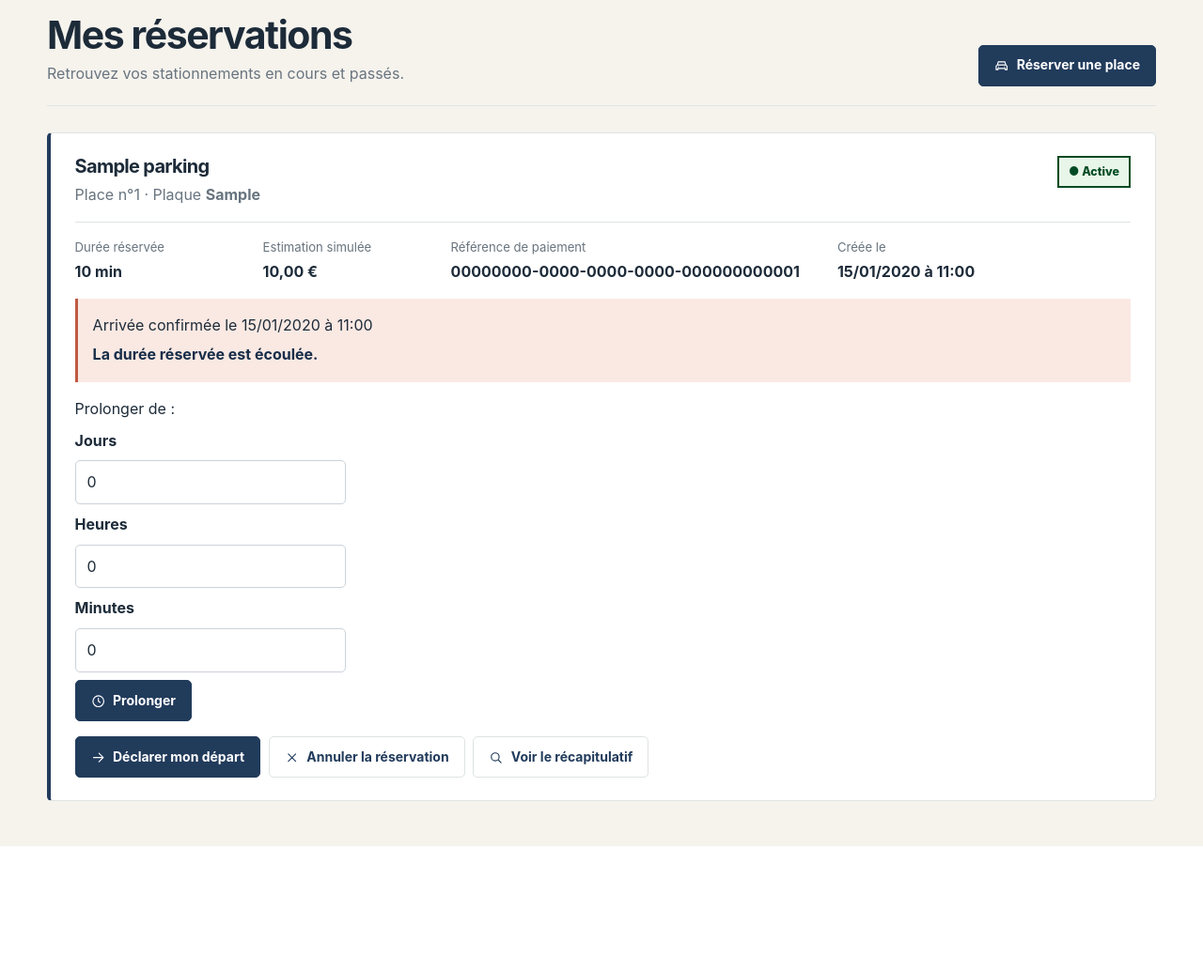
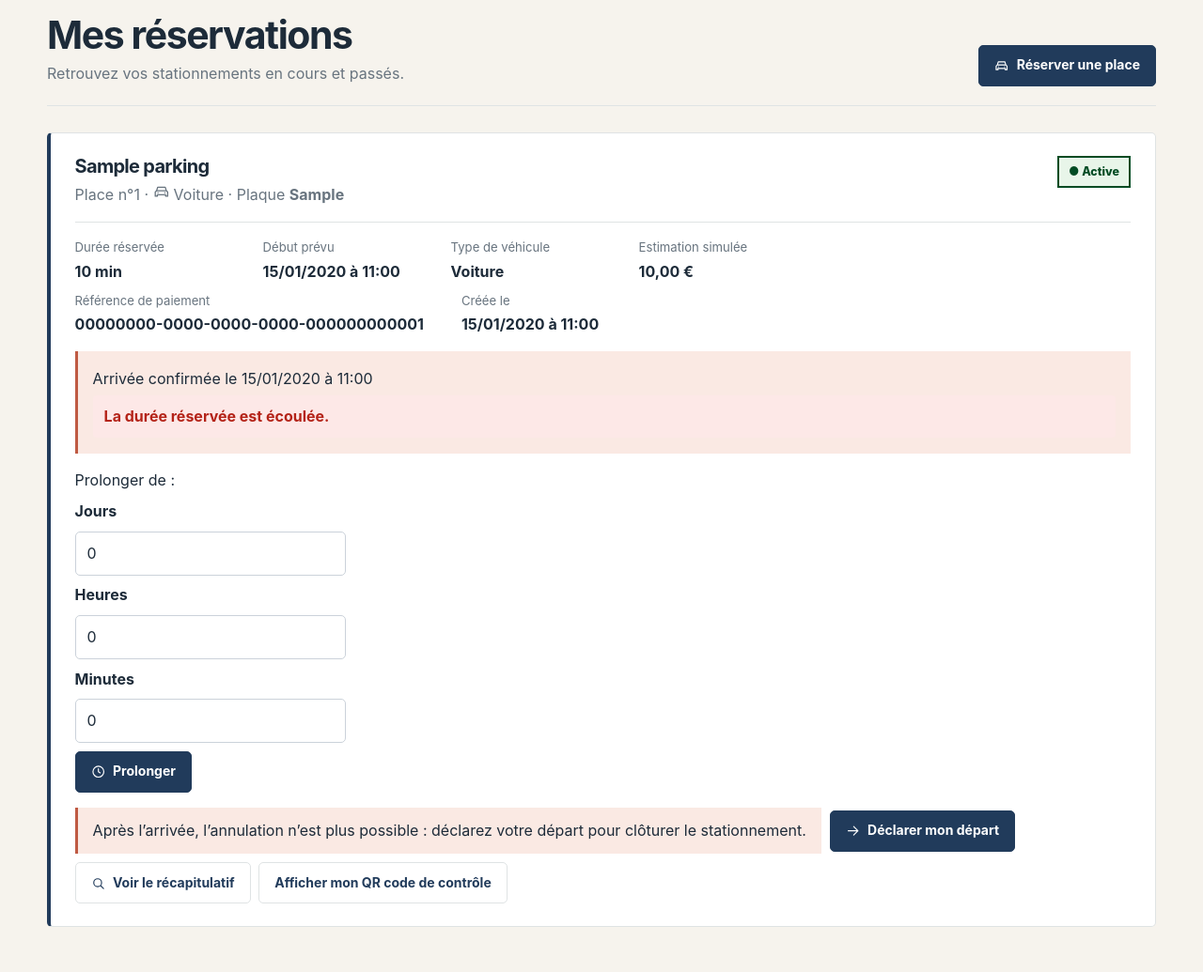
Before and after one commit to dinahamadeh-cpu/chaire_Capgemini_PK, a Django app: page /mes-reservations/ in a window 1280 px wide. Shown: the part 141-1176 px from the top of the page at 94% size. Before the commit the page ends 1042 px from the top, so only its background shows below. Run offline with Django 5.2, Linux system fonts and the light colour scheme; a user stored in the database is signed in; tables that the repository leaves empty hold one stand-in row (values such as "Sample post").

Commit message:
Amélioration de la liste de réservation
Présente les réservations et leurs actions, rappels et états de stationnement.

```diff
--- a/parking/templates/parking/reservation_list.html
+++ b/parking/templates/parking/reservation_list.html
@@ -18,13 +18,19 @@
                         <header class="reservation-card-heading">
                             <div>
                                 <h2>{{ reservation.spot.parking.name }}</h2>
-                                <p>Place n°{{ reservation.spot.number }} · Plaque <strong>{{ reservation.plate }}</strong></p>
+                                <p>Place n°{{ reservation.spot.number }} ·
+                                    <svg class="button-icon" aria-hidden="true"><use href="{% if reservation.vehicle_type == 'motorcycle' %}#icon-motorcycle{% else %}#icon-car{% endif %}"></use></svg>
+                                    {% if reservation.vehicle_type == "motorcycle" %}Moto{% else %}Voiture{% endif %} ·
+                                    Plaque <strong>{{ reservation.plate }}</strong>
+                                </p>
                             </div>
-                            <span class="reservation-status{% if reservation.status == 'cancelled' %} reservation-status--cancelled{% elif reservation.status == 'completed' %} reservation-status--completed{% endif %}">{{ reservation.get_status_display }}</span>
+                            <span class="reservation-status{% if reservation.status == 'cancelled' or reservation.status == 'expired' %} reservation-status--cancelled{% elif reservation.status == 'completed' %} reservation-status--completed{% endif %}">{{ reservation.get_status_display }}</span>
                         </header>
 
                         <dl class="reservation-details">
                             <div><dt>Durée réservée</dt><dd>{{ reservation.duration_minutes }} min</dd></div>
+                            {% if reservation.starts_at %}<div><dt>Début prévu</dt><dd>{{ reservation.starts_at|date:"d/m/Y à H:i" }}</dd></div>{% endif %}
+                            <div><dt>Type de véhicule</dt><dd>{% if reservation.vehicle_type == "motorcycle" %}Moto{% else %}Voiture{% endif %}</dd></div>
                             {% if reservation.amount_paid is not None %}
                                 <div><dt>{% if reservation.status == "active" %}Estimation simulée{% else %}Montant final{% endif %}</dt><dd>{{ reservation.amount_paid|floatformat:2 }} €</dd></div>
                             {% endif %}
@@ -37,9 +43,22 @@
                                 {% if reservation.arrived_at %}
                                     <p>Arrivée confirmée le {{ reservation.arrived_at|date:"d/m/Y à H:i" }}</p>
                                     <p class="parking-countdown" role="status" data-arrival="{{ reservation.arrived_at|date:'c' }}" data-duration-minutes="{{ reservation.duration_minutes }}">Calcul du temps restant…</p>
-                                    <p class="parking-reminder message message-warning" role="alert" {% if not reservation.reminder_due %}hidden{% endif %}>Votre stationnement se termine dans moins de 15 minutes.</p>
+                                    <p class="parking-reminder message message-warning" role="alert" {% if not reservation.reminder_due %}hidden{% endif %}>Il vous reste moins de 10 minutes de stationnement.</p>
+                                {% else %}
+                                    {% if reservation.starts_at %}
+                                        <p>Le décompte commencera lorsqu’un agent validera votre QR, à partir du {{ reservation.starts_at|date:"d/m/Y à H:i" }}.</p>
                                     {% else %}
                                         <p>Le décompte commencera après confirmation de votre arrivée.</p>
+                                    {% endif %}
+                                    {% if reservation.late_arrival_deadline %}
+                                        <p class="reservation-note">Retard signalé : confirmez votre arrivée avant le {{ reservation.late_arrival_deadline|date:"d/m/Y à H:i" }}. Après cette heure, la réservation sera libérée.</p>
+                                    {% else %}
+                                        <p class="reservation-note">En cas de retard, signalez-le ici. Le délai accordé est de {{ reservation.spot.parking.late_arrival_grace_minutes }} minutes.</p>
+                                        <form method="post" action="{% url 'parking:report_late_arrival' reservation.id %}">
+                                            {% csrf_token %}
+                                            <button class="secondary" type="submit">Signaler mon arrivée tardive</button>
+                                        </form>
+                                    {% endif %}
                                 {% endif %}
                             </div>
                             {% if reservation.arrived_at %}
@@ -57,6 +76,8 @@
                             {% endif %}
                         {% elif reservation.status == "cancelled" %}
                             <p class="reservation-note">Annulée le : {{ reservation.ended_at|date:"d/m/Y à H:i" }}</p>
+                        {% elif reservation.status == "expired" %}
+                            <p class="reservation-note">Réservation expirée le : {{ reservation.ended_at|date:"d/m/Y à H:i" }}.</p>
                         {% elif reservation.ended_at %}
                             <p class="reservation-note">Terminée le : {{ reservation.ended_at|date:"d/m/Y à H:i" }}</p>
                         {% endif %}
@@ -64,22 +85,33 @@
                         <div class="reservation-actions">
                             {% if reservation.status == "active" %}
                                 {% if reservation.arrived_at %}
+                                    <p class="reservation-note">Après l’arrivée, l’annulation n’est plus possible : déclarez votre départ pour clôturer le stationnement.</p>
                                     <form method="post" action="{% url 'parking:declare_departure' reservation.id %}">
                                         {% csrf_token %}
                                         <button type="submit"><svg class="button-icon" aria-hidden="true"><use href="#icon-arrow-right"></use></svg>Déclarer mon départ</button>
                                     </form>
                                 {% else %}
+                                    {% if reservation.free_cancellation %}
+                                        <p class="reservation-note">Annulation gratuite jusqu’à 30 minutes avant le début prévu.</p>
+                                    {% else %}
+                                        <p class="reservation-note">Annulation tardive : le montant prévu sera conservé.</p>
+                                    {% endif %}
+                                    {% if not reservation.starts_at %}
                                         <form method="post" action="{% url 'parking:confirm_arrival' reservation.id %}">
                                             {% csrf_token %}
                                             <button type="submit"><svg class="button-icon" aria-hidden="true"><use href="#icon-check"></use></svg>Confirmer mon arrivée</button>
                                         </form>
                                     {% endif %}
-                                <form method="post" action="{% url 'parking:cancel_reservation' reservation.id %}">
+                                    <form method="post" action="{% url 'parking:cancel_reservation' reservation.id %}" onsubmit="return confirm('{% if reservation.free_cancellation %}Confirmer l’annulation de cette réservation ?{% else %}L’annulation conservera le montant prévu comme frais. Confirmer ?{% endif %}');">
                                         {% csrf_token %}
                                         <button class="secondary" type="submit"><svg class="button-icon" aria-hidden="true"><use href="#icon-cancel"></use></svg>Annuler la réservation</button>
                                     </form>
                                 {% endif %}
+                            {% endif %}
                             <a class="button secondary" href="{% url 'parking:reservation_summary' reservation.id %}"><svg class="button-icon" aria-hidden="true"><use href="#icon-search"></use></svg>Voir le récapitulatif</a>
+                            {% if reservation.status == "active" %}
+                                <a class="button secondary" href="{% url 'parking:reservation_qr' reservation.id %}">Afficher mon QR code de contrôle</a>
+                            {% endif %}
                         </div>
                     </article>
                 </li>
@@ -102,14 +134,35 @@
             return `${hours} h ${minutes} min ${seconds} s`;
         };
 
+        const blendHexColors = (startColor, endColor, ratio) => {
+            const start = startColor.match(/[0-9a-f]{2}/gi).map((part) => parseInt(part, 16));
+            const end = endColor.match(/[0-9a-f]{2}/gi).map((part) => parseInt(part, 16));
+            const channels = start.map((value, index) =>
+                Math.round(value + (end[index] - value) * ratio)
+            );
+            return `#${channels.map((value) => value.toString(16).padStart(2, "0")).join("")}`;
+        };
+
         const updateCountdowns = () => {
             document.querySelectorAll(".parking-countdown").forEach((countdown) => {
                 const arrival = new Date(countdown.dataset.arrival).getTime();
                 const durationMs = Number(countdown.dataset.durationMinutes) * 60 * 1000;
                 const remainingMs = arrival + durationMs - Date.now();
+                const redProgress = Math.max(
+                    0,
+                    Math.min(1, (10 * 60 * 1000 - remainingMs) / (10 * 60 * 1000))
+                );
                 const reminder = countdown.parentElement.querySelector(".parking-reminder");
-                reminder.hidden = remainingMs <= 0 || remainingMs > 15 * 60 * 1000;
+                reminder.hidden = remainingMs <= 0 || remainingMs > 10 * 60 * 1000;
 
+                countdown.style.setProperty(
+                    "--countdown-color",
+                    blendHexColors("#795a13", "#b42318", redProgress)
+                );
+                countdown.style.setProperty(
+                    "--countdown-background",
+                    blendHexColors("#fff5d8", "#fde8e7", redProgress)
+                );
                 countdown.textContent = remainingMs > 0
                     ? `Temps de stationnement restant : ${formatRemainingTime(Math.floor(remainingMs / 1000))}`
                     : "La durée réservée est écoulée.";
@@ -141,7 +194,7 @@
     .reservation-details dd { margin: .2rem 0 0; font-weight: 650; }
     .reservation-progress, .reservation-note { margin: 1rem 0; padding: .75rem 1rem; border-left: 3px solid var(--accent); background: var(--accent-soft); }
     .reservation-progress p, .reservation-note { margin-top: .3rem; margin-bottom: .3rem; }
-    .parking-countdown { font-weight: 700; color: var(--primary-dark); }
+    .parking-countdown { padding: .6rem .75rem; border-radius: 4px; background: var(--countdown-background, #fff5d8); color: var(--countdown-color, #795a13); font-weight: 750; transition: background-color 1s linear, color 1s linear; }
     .reservation-extension { display: grid; justify-items: start; gap: .55rem; max-width: 18rem; margin: 1rem 0 0; }
     .reservation-extension label { margin: 0; }
     .reservation-extension input { max-width: 12rem; }
```
Lines whose indentation alone changed are shown as unchanged.
